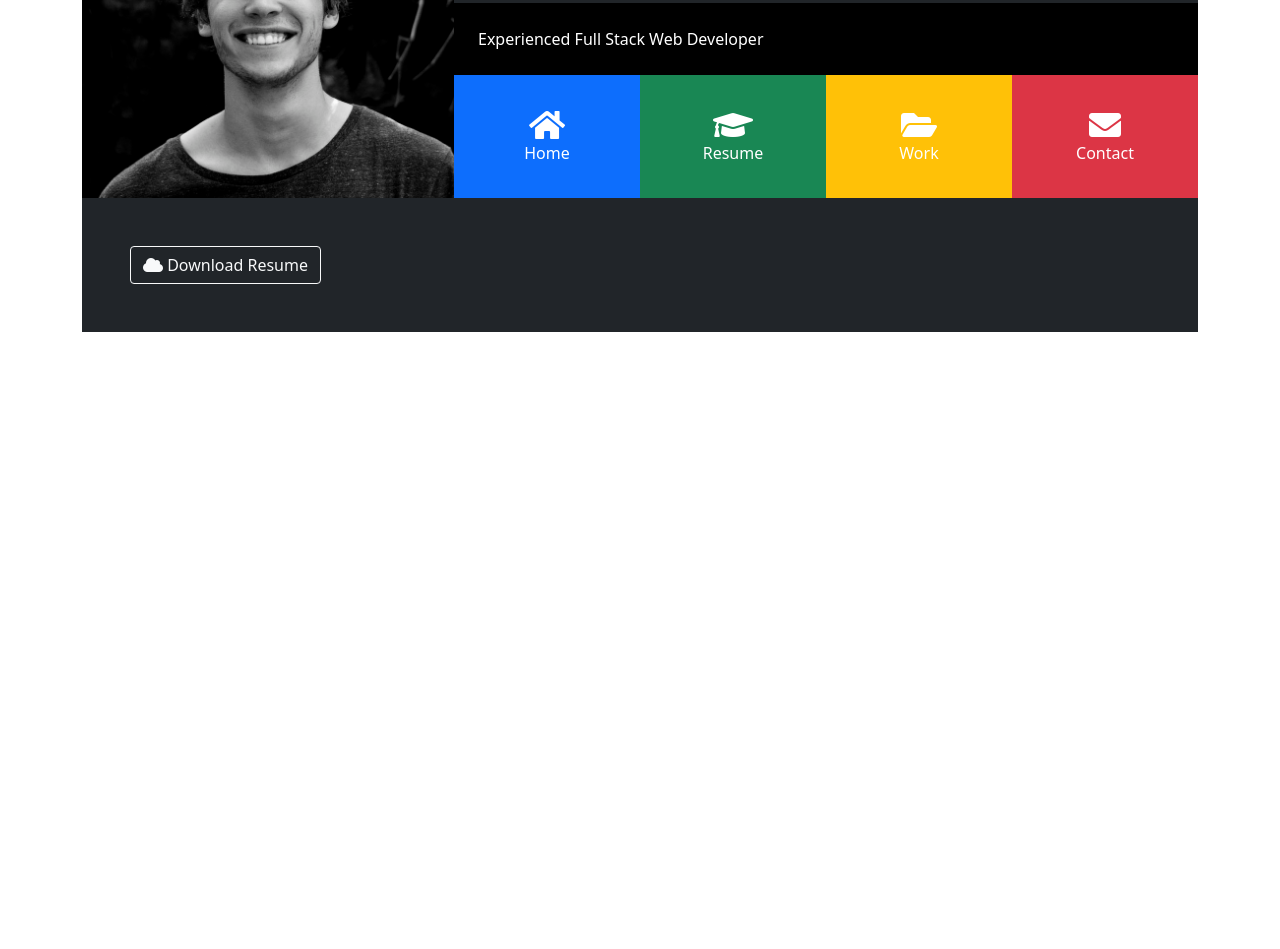
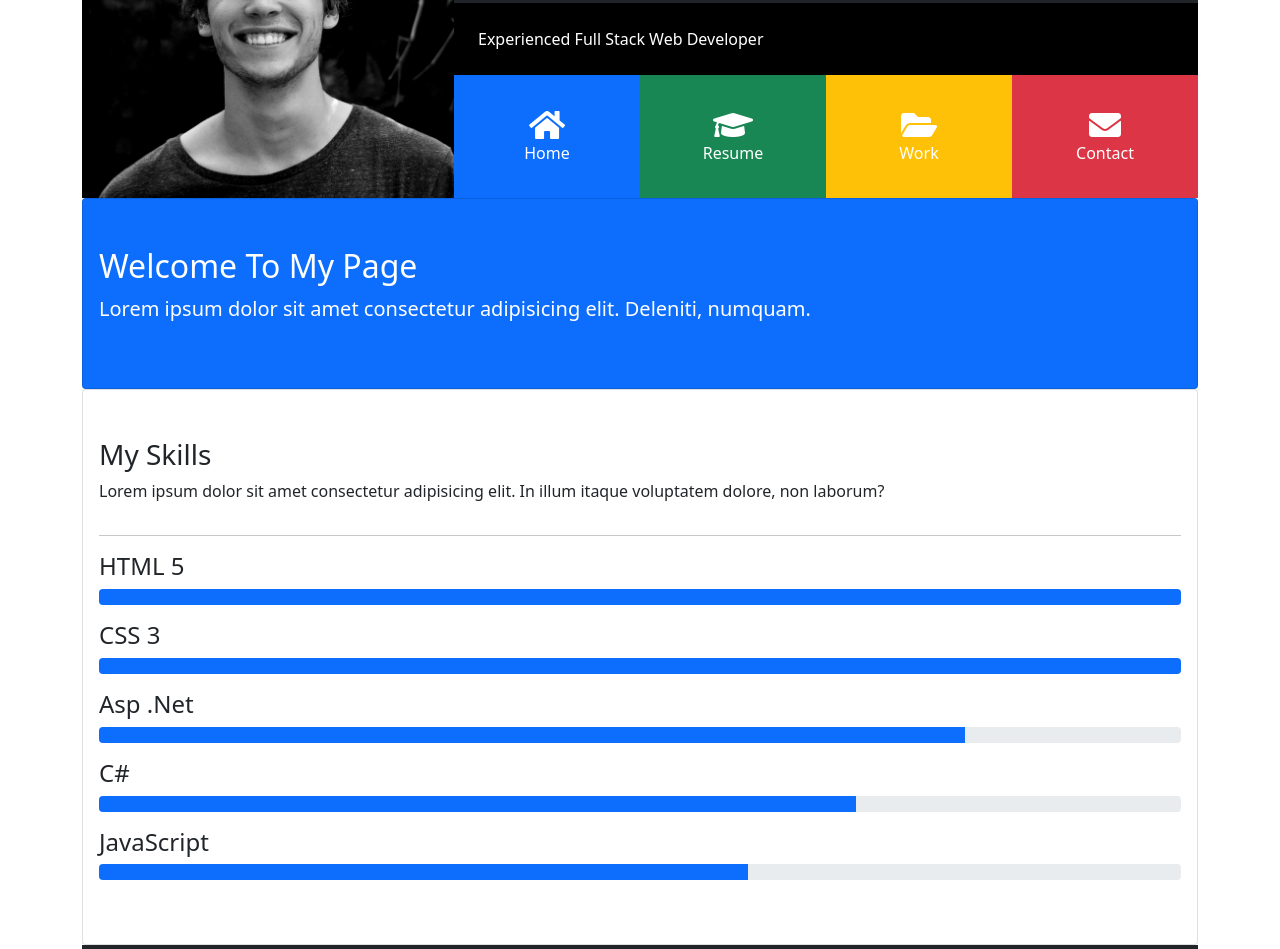
Before and after one commit to s-hesam-s/Portfoilogrid, a plain HTML site: page index.html in a window 1280 px wide. Shown: the part 168-1117 px from the top of the page. Before the commit the page ends 800 px from the top, so only its background shows below. Drawn offline with nearby package versions, Linux system fonts and the light colour scheme.

Commit message:
add home

```diff
--- a/index.html
+++ b/index.html
@@ -106,6 +106,45 @@
         </div>
       </header>
 
+      <!-- HOME -->
+      <div id="home" class="collapse show">
+        <div class="card card-body bg-primary text-white py-5">
+          <h2>Welcome To My Page</h2>
+          <p class="lead">
+            Lorem ipsum dolor sit amet consectetur adipisicing elit. Deleniti,
+            numquam.
+          </p>
+        </div>
+        <div class="card card-body py-5">
+          <h3>My Skills</h3>
+          <p>
+            Lorem ipsum dolor sit amet consectetur adipisicing elit. In illum
+            itaque voluptatem dolore, non laborum?
+          </p>
+          <hr />
+          <h4>HTML 5</h4>
+          <div class="progress mb-3">
+            <div class="progress-bar" style="width: 100%"></div>
+          </div>
+          <h4>CSS 3</h4>
+          <div class="progress mb-3">
+            <div class="progress-bar" style="width: 100%"></div>
+          </div>
+          <h4>Asp .Net</h4>
+          <div class="progress mb-3">
+            <div class="progress-bar" style="width: 80%"></div>
+          </div>
+          <h4>C#</h4>
+          <div class="progress mb-3">
+            <div class="progress-bar" style="width: 70%"></div>
+          </div>
+          <h4>JavaScript</h4>
+          <div class="progress mb-3">
+            <div class="progress-bar" style="width: 60%"></div>
+          </div>
+        </div>
+      </div>
+
       <!-- FOOTER -->
       <div id="main-footer" class="p-5 bg-dark text-white">
         <div class="row">
```
